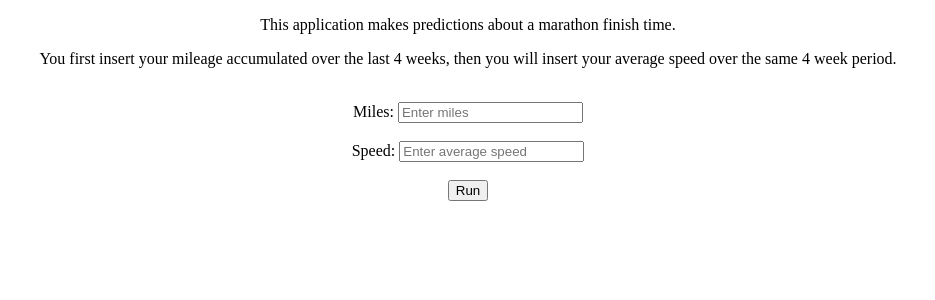
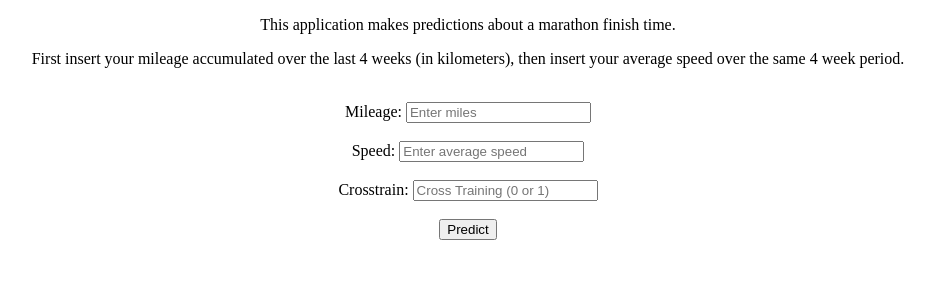
Before and after one commit to rmratliffbrown/ml-marathon-finish-predictor, a Flask app: page / in a window 1280 px wide. Shown: the top 300 px of the page, without its empty margins (172-1107 px from the left). Run offline with Flask 2, Linux system fonts and the light colour scheme; parts of the project's set-up code (start-up, migrations or seed data) failed here and were passed over.

Commit message:
Update front.html

```diff
--- a/templates/front.html
+++ b/templates/front.html
@@ -6,14 +6,16 @@
 
     <body>
         <p style="text-align: center;"> This application makes predictions about a marathon finish time. </p>
-        <p style="text-align: center;">You first insert your mileage accumulated over the last 4 weeks, then you will insert your average speed over the same 4 week period. </p>
+        <p style="text-align: center;">First insert your mileage accumulated over the last 4 weeks (in kilometers), then insert your average speed over the same 4 week period. </p>
         <form name="form", method="POST", style="text-align: center;">
             <br>
-            Miles: <input type="number" name="miles", placeholder="Enter miles" required/>
+            Mileage: <input type="text" name="km4week", placeholder="Enter miles" required/>
             <br><br>
-            Speed: <input type="number" name="speed", placeholder="Enter average speed" required/>
+            Speed: <input type="text" name="speed4week", placeholder="Enter average speed" required/>
             <br><br>
-            <button value="Submit">Run</button>
+            Crosstrain: <input type="text" name="xtrain" placeholder="Cross Training (0 or 1)" required="required" />
+            <br><br>
+            <button value="Submit">Predict</button>
         </form>
         <p style="text-align: center;">{{ output }}</p>
     </body>
```
